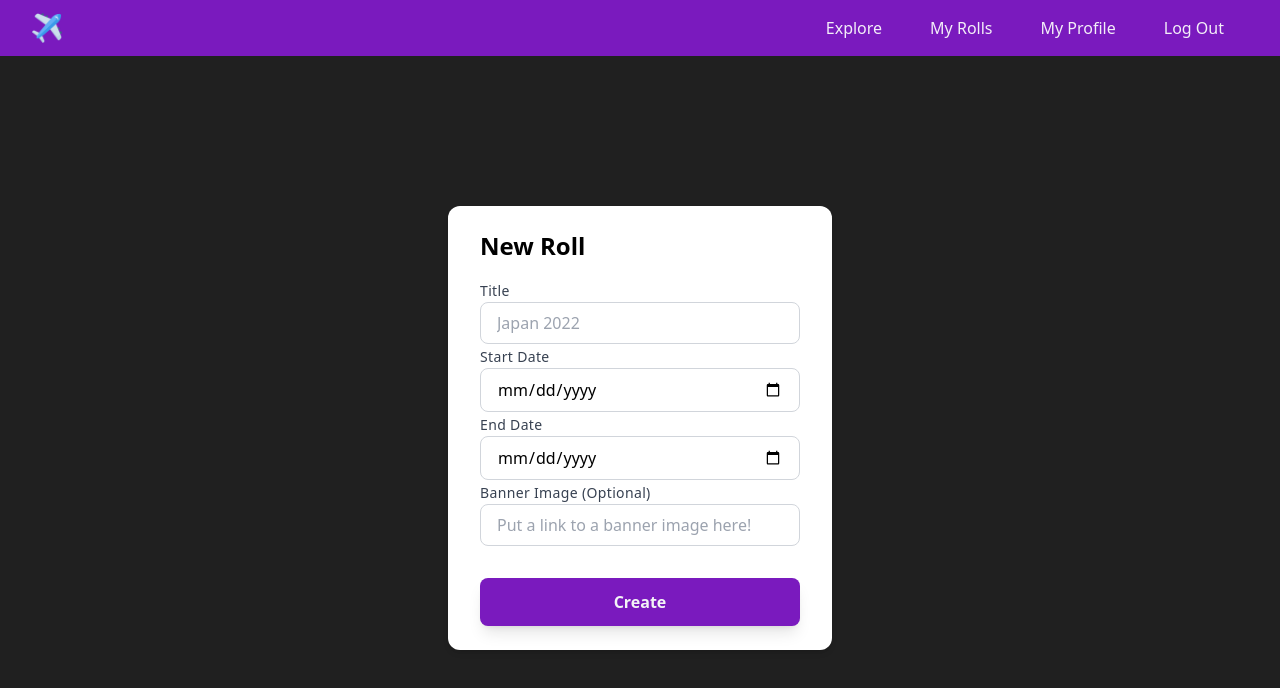
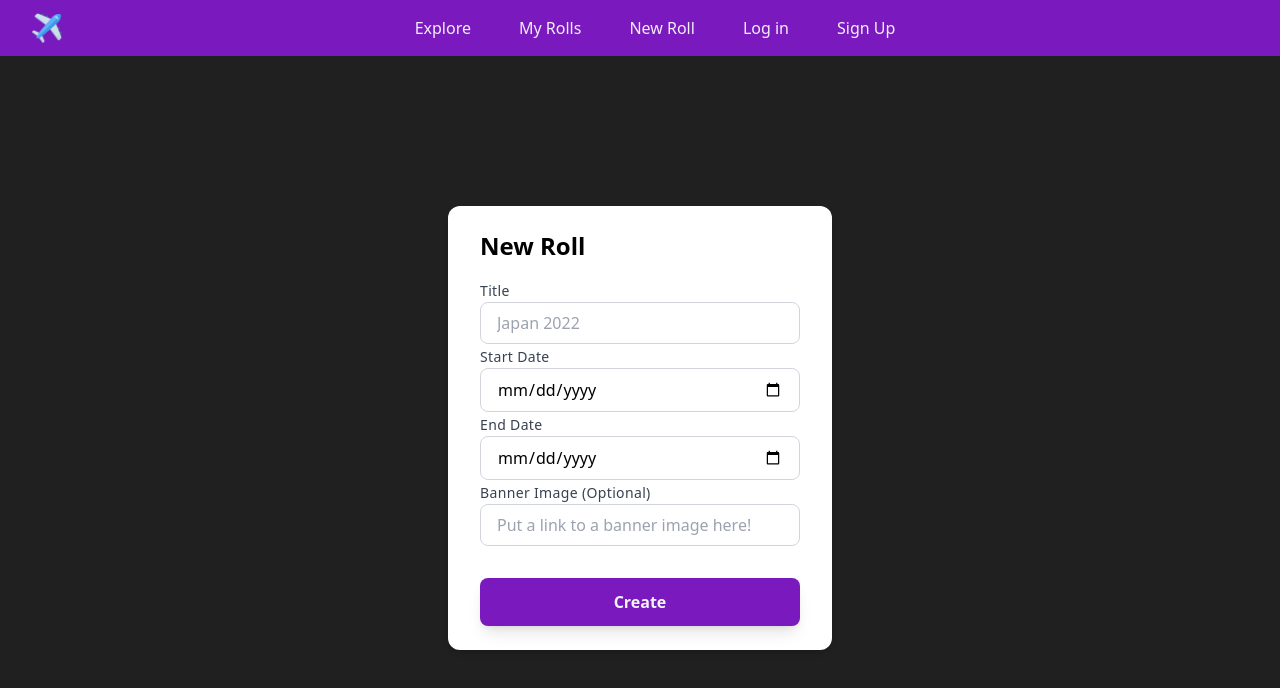
Before and after one commit to ivankbautista/travel-app-FE, a Next.js app: page /rolls/new in a window 1280 px wide. Shown: the top 688 px of the page. Built offline with nearby package versions, Linux system fonts and the light colour scheme.

Commit message:
Sets loggedIn to false, adds link to navbar for new roll

```diff
--- a/src/components/ContextWrapper.js
+++ b/src/components/ContextWrapper.js
@@ -7,7 +7,7 @@ const ContextWrapper = ({ children }) => {
     // e.g. const [menuItems] = useState(navigation)
     // e.g. const [color, toggleColor] = useState(true)
     const [loggedInUser, setLoggedInUser] = useState(null)
-    const [loggedIn, setLoggedIn] = useState(true)
+    const [loggedIn, setLoggedIn] = useState(false)
 
     return (
         <HeaderContext.Provider value={{
--- a/src/components/Navbar.js
+++ b/src/components/Navbar.js
@@ -34,6 +34,11 @@ const Navbar = () => {
             My Rolls
           </a>
         </Link>
+        <Link href='/rolls/new'>
+          <a className='flex justify-center items-center h-full px-6 text-atlas-100 hover:bg-atlas-500'>
+            New Roll
+          </a>
+        </Link>
         { loggedIn ?
           <>
             <Link href='#'>
@@ -62,10 +67,9 @@ const Navbar = () => {
           </>
         }
       </div>
-      {/* TEMP
       <div>
         { loggedInUser && loggedInUser.email}
-      </div> */}
+      </div>
     </div>
   )
 }
--- a/src/components/forms/RollForm.js
+++ b/src/components/forms/RollForm.js
@@ -11,6 +11,9 @@ import ErrorDisplay from '../../components/shared/ErrorDisplay';
 
 export const RollForm = (props) => {
     const API = "http://localhost:3001"
+    const {loggedIn, loggedInUser, setLoggedIn, setLoggedInUser} = useContext(HeaderContext)
+    console.log("DATA HEREEE")
+    console.log(loggedInUser)
     const { register, handleSubmit, watch, formState: { errors } } = useForm();
     const [errorList, setErrorList] = useState([])
       const onSubmit = (data) => {
@@ -39,14 +42,14 @@ export const RollForm = (props) => {
     }
     return (
     <>
-        <div class="
+        <div className="
         flex flex-col justify-center items-center
         w-full bg-atlas-700
         py-6 px-8
         " style={{height: "calc(100vh - 3.5rem)"}}>
             <FormContainer>
                 <form onSubmit = { handleSubmit(onSubmit) }>
-                    <h2 class="text-2xl font-semibold mb-4">
+                    <h2 className="text-2xl font-semibold mb-4">
                         New Roll
                     </h2>
                     <FormFieldLabel>
@@ -109,7 +112,7 @@ export const RollForm = (props) => {
                     </input>
                     <button
                         type="submit"
-                        class="
+                        className="
                         flex justify-center
                         mt-8 p-3 w-full
                         bg-atlas-400 hover:bg-atlas-500
--- a/src/components/shared/FormContainer.js
+++ b/src/components/shared/FormContainer.js
@@ -2,14 +2,14 @@ import React from 'react'
 
 export const FormContainer = ( props ) => {
     return (
-        <div class="
+        <div className="
         flex flex-col
         px-8 pt-6 pb-6
         bg-white rounded-xl shadow-md
         text-black
         w-96
         ">
-            <h2 class="text-2xl font-semibold">{ props.title }</h2>
+            <h2 className="text-2xl font-semibold">{ props.title }</h2>
             { props.children }
         </div>
     )
```
